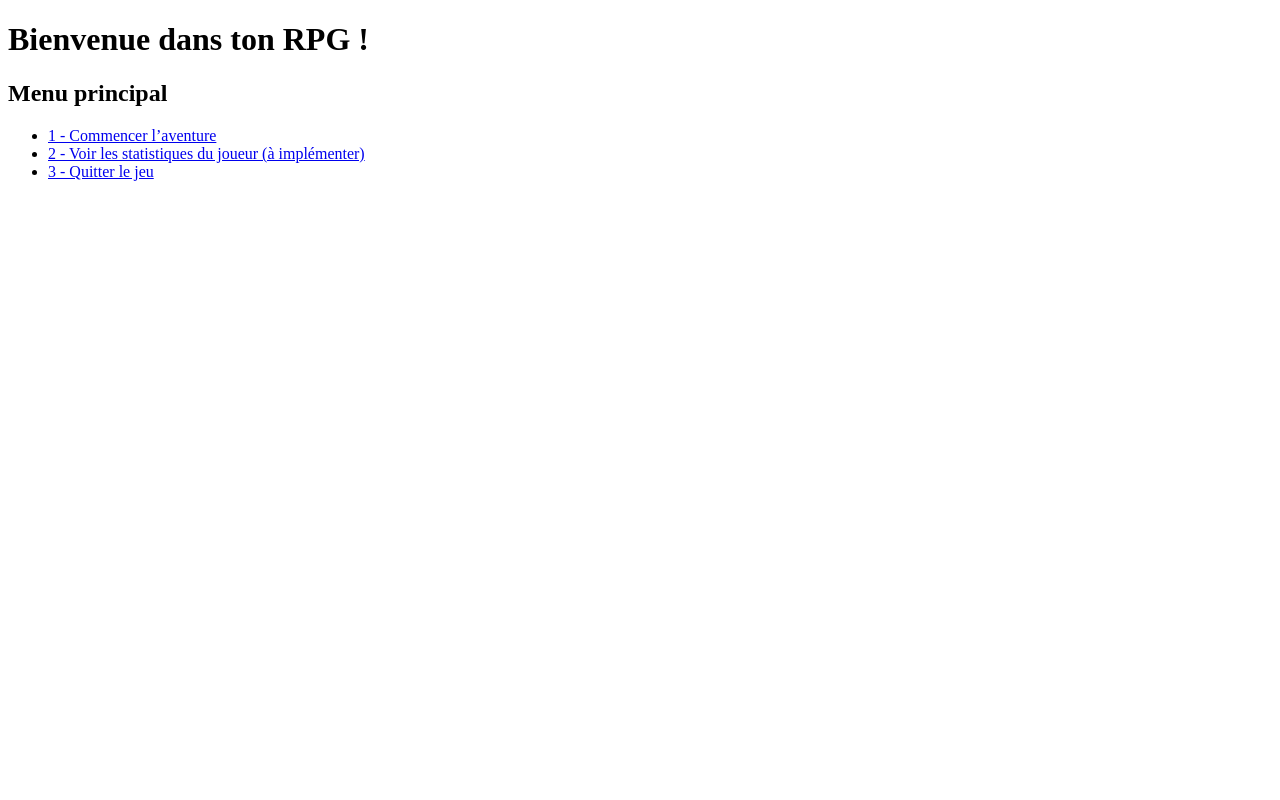
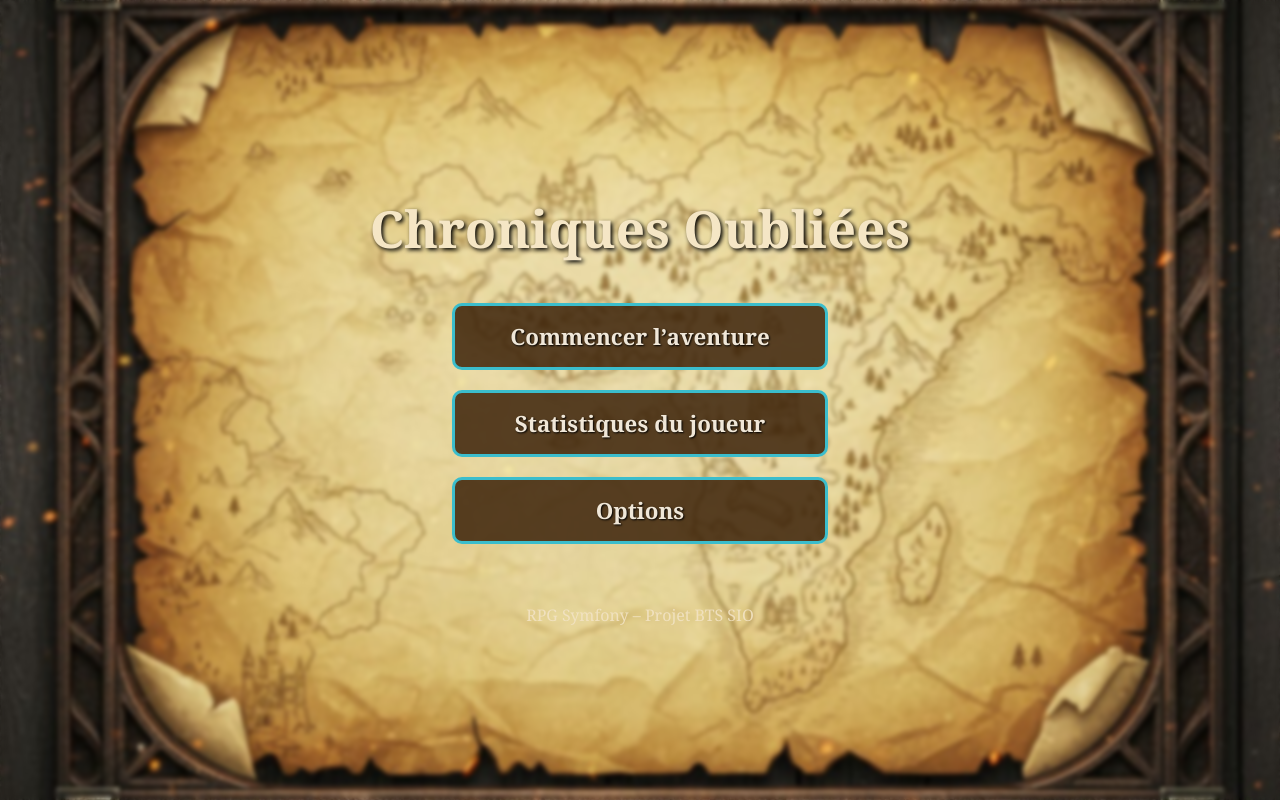
Before and after one commit to Rob1n59/rpg-symfony, a Symfony app: template templates/game/menu.html.twig in a window 1280 px wide. Run offline with Twig, Linux system fonts and the light colour scheme; the template is opened without the code that fills it, so the values that code supplies are empty; some libraries are stand-ins or nearby versions.

Commit message:
Interface Menu V1

```diff
--- /dev/null
+++ b/public/css/menu.css
@@ -0,0 +1,60 @@
+body {
+    margin: 0;
+    padding: 0;
+    height: 100vh;
+    background: url("public/images/background.jpg") no-repeat center center/cover;
+    font-family: "Georgia", serif;
+}
+
+.menu-container {
+    height: 100vh;
+    display: flex;
+    flex-direction: column;
+    justify-content: center;
+    align-items: center;
+    text-align: center;
+    backdrop-filter: blur(2px);
+}
+
+.title {
+    font-size: 3.2rem;
+    font-weight: bold;
+    color: #f5e6c5;
+    text-shadow: 2px 2px 4px #000;
+    margin-bottom: 40px;
+}
+
+.menu-buttons {
+    display: flex;
+    flex-direction: column;
+    gap: 20px;
+}
+
+.btn {
+    display: block;
+    width: 320px;
+    padding: 15px 25px;
+    background: rgba(60, 35, 10, 0.85);
+    border: 3px solid #3bbdcc;
+    border-radius: 10px;
+    color: #f0e7d8;
+    text-decoration: none;
+    font-size: 1.4rem;
+    font-weight: bold;
+    text-align: center;
+    text-shadow: 1px 1px 2px #000;
+    transition: 0.25s;
+}
+
+.btn:hover {
+    background: rgba(100, 60, 20, 0.9);
+    transform: scale(1.05);
+    box-shadow: 0 0 10px #3bbdcc;
+}
+
+.footer {
+    margin-top: 60px;
+    color: #f2e3c4;
+    font-size: 1rem;
+    opacity: 0.9;
+}
--- a/templates/game/menu.html.twig
+++ b/templates/game/menu.html.twig
@@ -3,15 +3,35 @@
 <head>
     <meta charset="UTF-8">
     <title>Menu principal</title>
+    <link rel="stylesheet" href="{{ asset('css/menu.css') }}">
+    <style>
+        body {
+            background-image: url('{{ asset('images/background.jpg') }}');
+            background-size: cover;
+            background-position: center;
+            background-repeat: no-repeat;
+            background-attachment: fixed;
+            min-height: 100vh;
+            margin: 0;
+            padding: 0;
+        }
+    </style>
 </head>
 <body>
-    <h1>Bienvenue dans ton RPG !</h1>
-    <h2>Menu principal</h2>
 
-    <ul>
-        <li><a href="{{ path('game_start') }}">1 - Commencer l’aventure</a></li>
-        <li><a href="#">2 - Voir les statistiques du joueur (à implémenter)</a></li>
-        <li><a href="#">3 - Quitter le jeu</a></li>
-    </ul>
+<div class="menu-container">
+
+    <h1 class="title">Chroniques Oubliées</h1>
+
+    <div class="menu-buttons">
+        <a class="btn" href="{{ path('game_start') }}">Commencer l’aventure</a>
+        <a class="btn" href="#">Statistiques du joueur</a>
+        <a class="btn" href="#">Options</a>
+    </div>
+
+    <p class="footer">RPG Symfony – Projet BTS SIO</p>
+
+</div>
+
 </body>
 </html>
```
Also changed, not shown: public/images/background.jpg (added).
